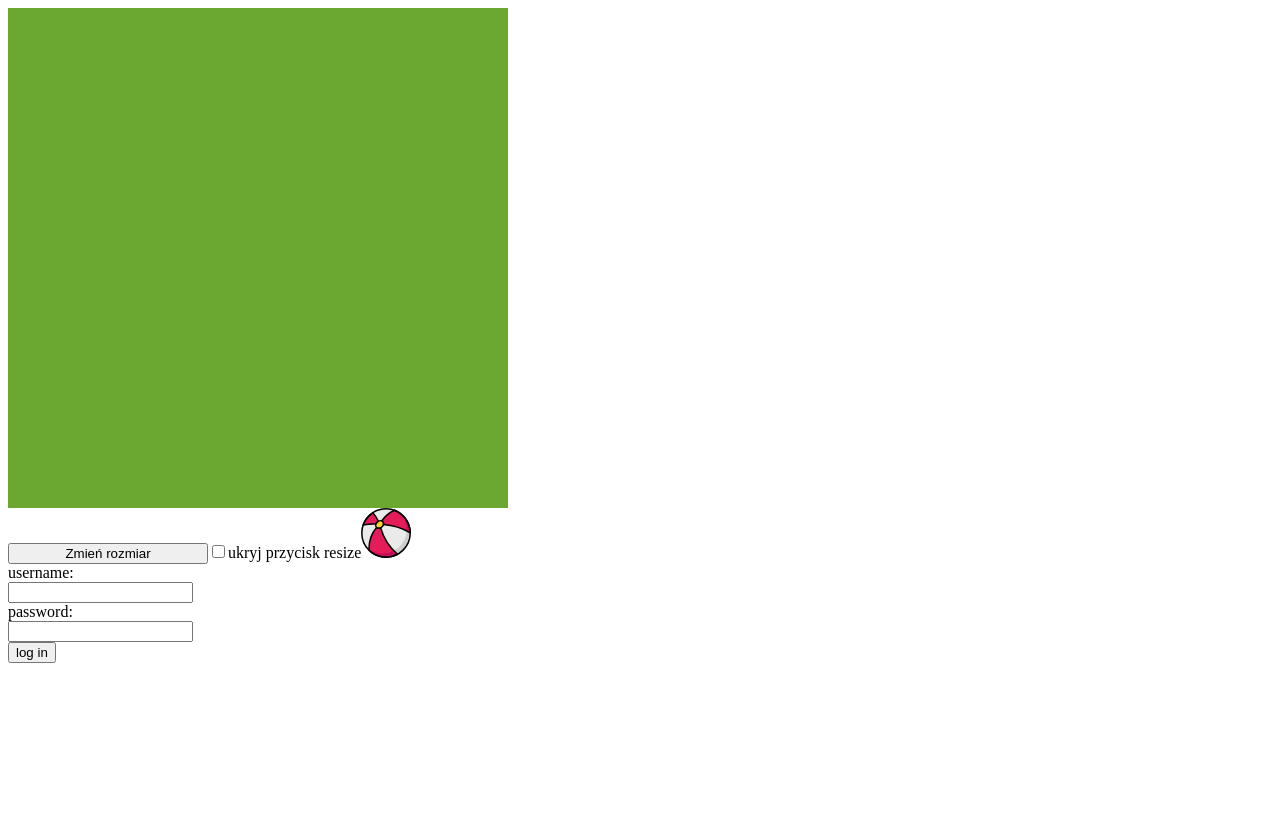
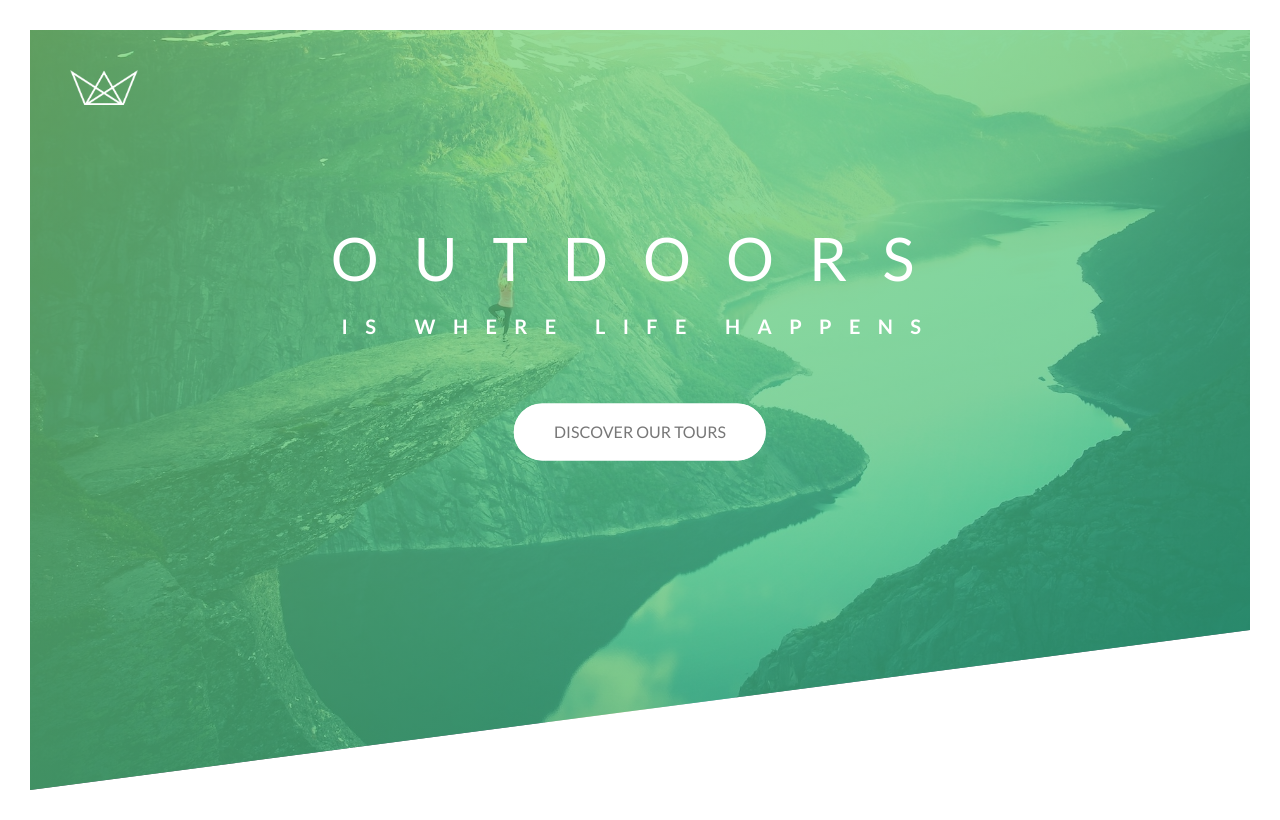
Before and after one commit to PawelKoelmer/PS-intern-exercises, a plain HTML site: page index.html in a window 1280 px wide. Drawn offline with Linux system fonts and the light colour scheme.

Commit message:
Change project to CSS Exercises - Create first tutorial part

```diff
--- a/domExercise.js
+++ b/domExercise.js
@@ -63,6 +63,15 @@ const rotateImageFunction = () => {
     image.addEventListener('mouseout',(event) => {
         image.classList.remove('imageTrans');
     })
+}
+
+const focusedSiteName = () => {
+    if(!document.hasFocus()){
+        document.title = 'Wroc do mnie';
+    }
+    else{
+        document.title = 'Document';
+    }
 }
 
 //CREATING FUNCTIONS
@@ -133,6 +142,9 @@ const render = () =>{
     addCheckboxFunctionality()
     appendElementToOther(createImageField('50px','50px','preview.svg'));
     rotateImageFunction();
+    document.addEventListener('focusout',() =>{
+        focusedSiteName();
+    })
 }
 
 
--- a/index.html
+++ b/index.html
@@ -2,26 +2,25 @@
 <html lang="en">
 <head>
     <meta charset="UTF-8">
-    <meta http-equiv="X-UA-Compatible" content="IE=edge">
-    <meta name="viewport" content="width=device-width, initial-scale=1.0">
-    <title>Document</title>
-    <style>
-        .imageTrans{
-            transition-duration: 2s;
-            transform: rotate(360deg);
-        }
-    </style>
+    <title>NATOURUS PROJECT</title>
+    <link href="https://fonts.googleapis.com/css?family=Lato:100,300,400,700,900" rel="stylesheet">
+    <link rel="stylesheet" href="style.css">
 </head>
 <body>
+    <header class="header">
+        <div class="logo-box">
+            <img src="img/logo-white.png" alt="Logo" class="logo">
+        </div>
+        <div class="text-box">
+            <h1 class="heading-primary">
+                <span class="heading-primary-main">Outdoors</span>
+                <span class="heading-primary-sub">is where life happens</span>
+            </h1>
 
-<script src='domExercise.js'></script>
-<form id="form1">
-    <label>username:</label>
-        <input name="userName" type="text" style="display: block">
-    <label>password: </label>
-        <input name="password" type="password" style="display: block">
-</form>
-<button type="submit" form="form1" id="buttonForm">log in</button>
-    <script src="formSubmit.js"></script>
+            <a href="#" class="btn btn-white btn-animated">Discover our tours</a>
+
+        </div>
+
+    </header>
 </body>
 </html>
--- a/style.css
+++ b/style.css
@@ -17,10 +17,154 @@ body {
     font-size: 16px;
     line-height: 1.7;
     color: #777777;
+    padding: 30px;
 }
 
 .header{
     height: 95vh;
+    background-image:linear-gradient(to right bottom,
+    rgb(126,213,111,0.7),
+    rgb(40,180,133,0.7)),
+    url(img/hero.jpg);
     background-size: cover;
-    background-image: url(img/hero.jpg);
+    background-position: top;
+    position: relative;
+    clip-path: polygon(0 0,100% 0, 100% 75vh, 0 100%);
 }
+
+.logo-box{
+    position: absolute;
+    top:40px;
+    left: 40px;
+}
+
+.logo{
+    height: 35px;
+}
+
+.text-box{
+    position: absolute;
+    top:40%;
+    left:50%;
+    transform: translate(-50%, -50%);
+    text-align: center;
+}
+
+.heading-primary{
+    color: #FFF;
+    text-transform: uppercase;
+    backface-visibility: hidden;
+    margin-bottom: 60px;
+}
+
+.heading-primary-main{
+    display: block;
+    font-size: 60px;
+    font-weight: 400;
+    letter-spacing: 35px;
+
+    animation-name: moveInLeft;
+    animation-duration: 1s;
+    animation-timing-function: ease-out;
+}
+
+.heading-primary-sub{
+    display: block;
+    font-size: 20px;
+    font-weight: 700;
+    letter-spacing: 17.4px;
+    animation: moveInRight 1s ease-out;
+}
+
+@keyframes moveInLeft {
+    0%{
+        opacity: 0;
+        transform: translateX(-100px);
+    }
+    80%{
+        transform: translateX(20px);
+    }
+    100%{
+        opacity: 1;
+        transform: translateX(0);
+    }
+}
+
+@keyframes moveInRight {
+    0%{
+        opacity: 0;
+        transform: translateX(100px);
+    }
+    80%{
+        transform: translateX(-20px);
+    }
+    100%{
+        opacity: 1;
+        transform: translateX(0);
+    }
+}
+
+.btn:link,
+.btn:visited{
+    text-transform: uppercase;
+    text-decoration: none;
+    padding: 15px 40px;
+    display: inline-block;
+    transition: all .2s;
+    position: relative;
+
+
+}
+
+.btn:hover{
+    transform: translateY(-3px);
+    box-shadow: 0 10px 20px rgba(0,0,0,.2);
+}
+
+.btn:active{
+    transform: translateY(-1px);
+    box-shadow: 0 5px 10px rgba(0,0,0,.2);
+}
+
+.btn-white{
+    border-radius: 50px;
+    background-color: #FFFFFF;
+    color: #777777;
+}
+
+.btn::after{
+    content: "";
+    display: inline-block;
+    height: 100%;
+    width: 100%;
+    border-radius: 50px;
+    position:absolute;
+    top:0;
+    left:0;
+    z-index: -1;
+    transition: all .4s;
+}
+
+.btn-white::after{
+    background-color: #FFFFFF;
+}
+.btn:hover::after{
+    transform: scale(1.5);
+    opacity: 0;
+}
+
+@keyframes moveInTop {
+    0%{
+        opacity: 0;
+        transform: translateY(100px);
+    }
+    100%{
+        opacity: 1;
+        transform: translateY(0);
+    }
+}
+
+.btn-animated{
+    animation: moveInTop 1s ease-out .75s;
+    animation-fill-mode: backwards;
+}
```
Also changed, not shown: index_old.html (added, +27 -0 lines), index_old2.html (deleted, +0 -14 lines).
